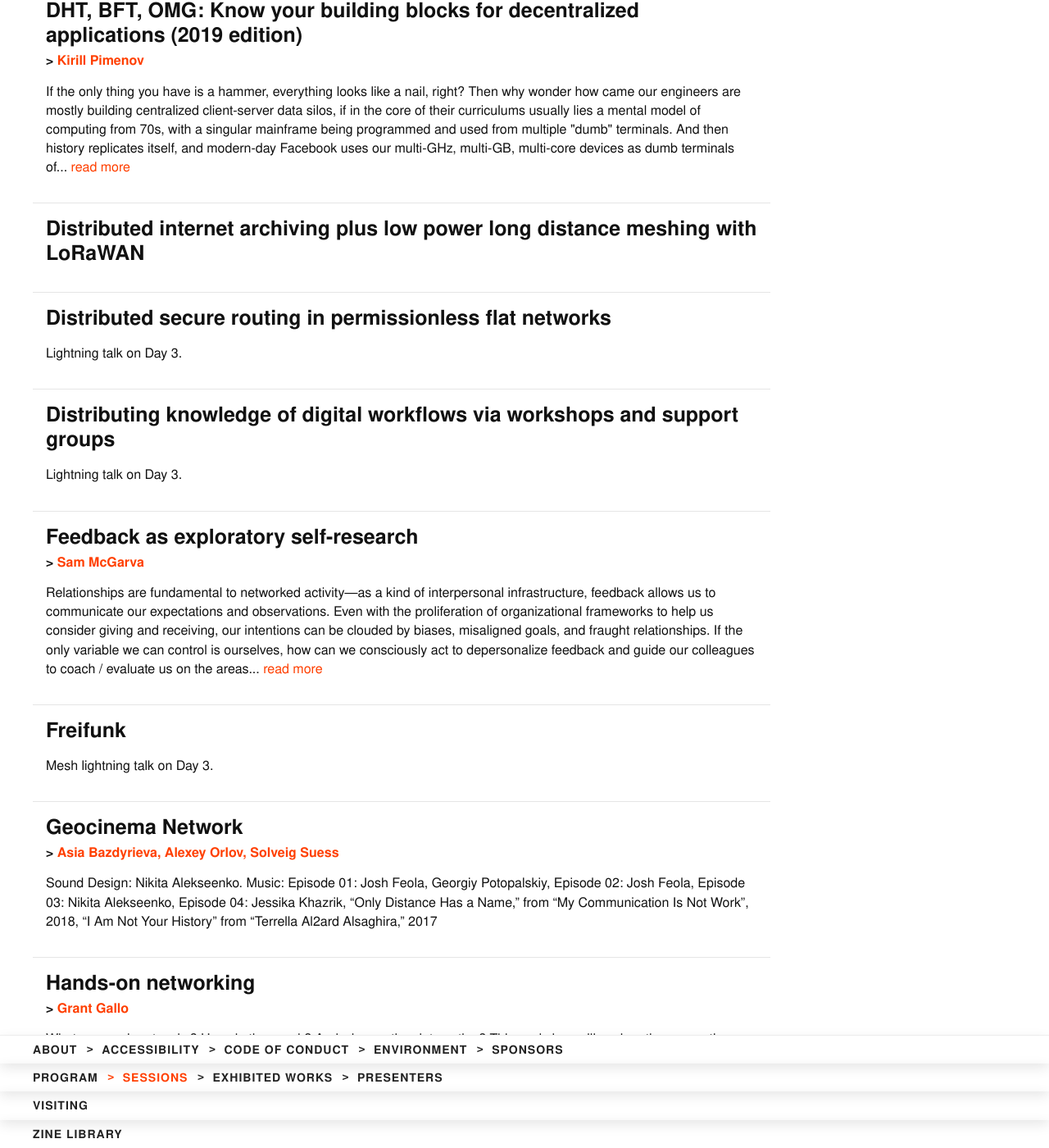
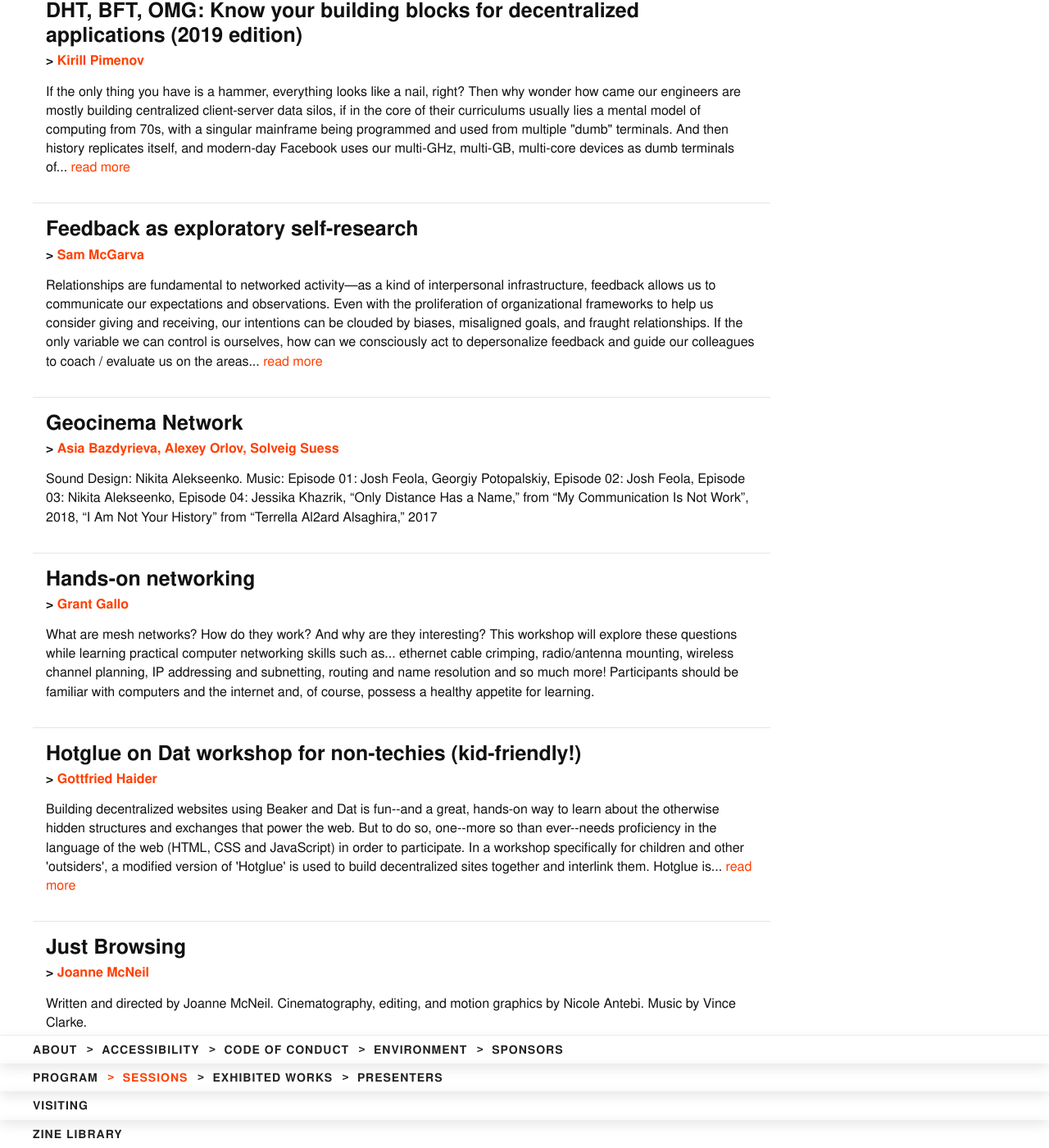
Before and after one commit to ournetworks/ournetworks.ca, a Jekyll site: the page built from program.md, in a window 1280 px wide and 1400 px high, scrolled down 8452 px. Shown: the whole window at 82% size. Built offline with Jekyll 4.4.1, drawn with Linux system fonts in a browser that asks for light colours; some of the changed text lies outside the part shown.

Commit message:
updated sessions

```diff
--- a/program.md
+++ b/program.md
@@ -691,7 +691,7 @@ fullWidth: true
 {% assign sortedSessions = site.data.sessions[2019] | sort: "title" %}
 
 {% for session in sortedSessions %}
-  {%- unless session.sessionType == "orga" or session.sessionType == "keynote" or session.sessionType == "exhibit" or session.sessionType == "para" -%}
+  {%- unless session.sessionType == "orga" or session.sessionType == "keynote" or session.sessionType == "exhibit" or session.sessionType == "para" or session.sessionType == "lightning-talk" -%}
     {% include session-details.html year=2019 %}
   {%- endunless -%}
 {% endfor %}
```
Also changed, not shown: _data/sessions.yml (+11 -7 lines).
